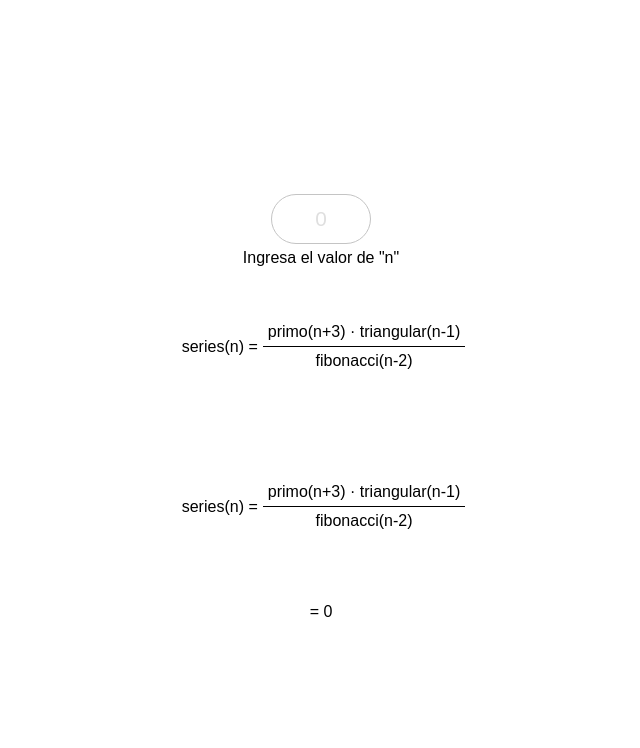
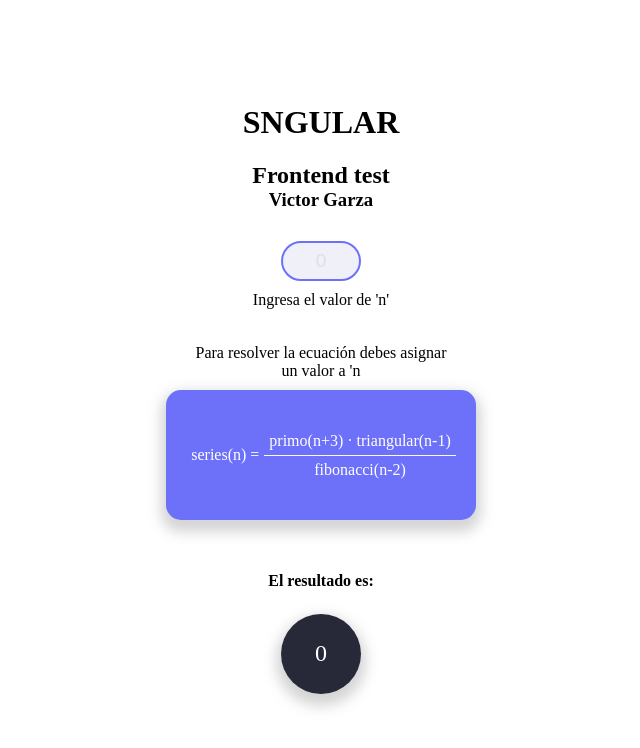
Before and after one commit to VGM137/testSngular, a React app in the folder client/: page / in a window 1280 px wide. Shown: the whole page, without its empty margins (319-959 px from the left). Built offline with nearby package versions, Linux system fonts and the light colour scheme.

Commit message:
Application done

```diff
--- a/client/src/assets/styles/App.css
+++ b/client/src/assets/styles/App.css
@@ -3,7 +3,7 @@
 }
 
 body{
-  font-family: Arial, Helvetica, sans-serif;
+  font-family: Montserrat;
   margin: 0;
 }
 
--- a/client/src/assets/styles/Components/Home.css
+++ b/client/src/assets/styles/Components/Home.css
@@ -1,11 +1,15 @@
 .home-wrapper{
   display: flex;
   flex-direction: column;
-  height: 100vh;
+  height: 100%;
   width: 100vw;
   justify-content: center;
   align-items: center;
   max-width: 1440px;
   margin: auto;
   padding: 30px;
+  min-height: 100vh;
 }
+.home-wrapper h2, .home-wrapper h3{
+  margin: 0;
+}
--- a/client/src/assets/styles/Components/Input.css
+++ b/client/src/assets/styles/Components/Input.css
@@ -2,6 +2,36 @@
   display: flex;
   flex-direction: column;
   align-items: center;
+  max-width: 100%;
+}
+.input-process__title {
+  width: 80%;
+  text-align: center;
+  margin: 30px auto 10px;
+  font-weight: 500;
+}
+.process-wrapper{
+  margin: 0 auto 30px;
+  display: flex;
+  flex-direction: column;
+  align-items: baseline;
+  background: #6d71f9;
+  padding: 20px;
+  border-radius: 15px;
+  box-shadow: 0px 7px 13px 5px #8f8f8f61;
+}
+.input-description__wrapper:not(:first-child){
+  opacity: 0;
+  max-height: 0;
+  overflow: hidden;
+  height: auto;
+  padding: 0;
+  transition: opacity .5s, padding .6s, max-height .5s;
+}
+.process-wrapper.active .input-description__wrapper:not(:first-child){
+  opacity: 1;
+  max-height: 300px;
+  padding: 20px 0;
 }
 
 
@@ -15,20 +45,40 @@ input::-webkit-inner-spin-button {
 }
 .input-number {
   -webkit-appearance: none;
+  background: #eff0f8;
   border: 1px solid #c4c4c4;
   border-radius: 100px;
-    font-size: 1.3em;
-    height: 50px;
+  font-size: 1.2em;
+  height: 40px;
   margin: 30px auto 5px;
   outline: none;
   text-align: center;
-    width: 100px;
+  width: 80px;
 }
 .input-number::placeholder{
   color: #dfdfdf;
 }
 .input-number:focus{
-  border: 2px solid #5cb0ff;
+  border: 2px solid #6d71f9;
+}
+.input-number:not(:focus){
+  border: 2px solid #6d71f9;
+}
+#inputN {
+  margin: 5px;
+  display: flex;
+  flex-direction: column;
+  text-align: center;
+}
+.input-number.valid{
+  border: 2px solid #6fff5c;
+}
+.input-number.invalid + #inputN::after{
+  content: attr(data-not-allowed);
+  color: red
+}
+.input-number.invalid{
+  border: 2px solid #ff5c5c;
 }
 
 .input-descripcion__operation{
@@ -36,10 +86,33 @@ input::-webkit-inner-spin-button {
   grid-template-areas: 'serie primotriangular'
     'serie fib ';
   max-width: 435px;
-  margin: auto
 }
 .input-description__wrapper{
-  margin: 50px 0;
+  border-top: 1px solid rgba(255, 255, 255, 0.5);
+  width: 100%;
+  padding: 15px 0;
+  width: 100%;
+  display: flex;
+  color: white;
+  font-size: 0.6em;
+}
+@media screen and (min-width:355px) {
+  .input-description__wrapper{
+    font-size: 0.8em;
+  }
+}
+@media screen and (min-width:380px) {
+  .input-description__wrapper{
+    font-size: 0.9em;
+  }
+}
+@media screen and (min-width:425px) {
+  .input-description__wrapper{
+    font-size: 1em;
+  }
+}
+.input-description__wrapper:first-child{
+  border: none;
 }
 .serie{
   grid-area: serie;
@@ -55,7 +128,7 @@ input::-webkit-inner-spin-button {
   align-items: end;
   justify-content: center;
   padding: 5px;
-  border-bottom: solid 1px black;
+  border-bottom: solid 1px rgb(250, 250, 250);
 }
 .fib{
   grid-area: fib;
@@ -65,3 +138,14 @@ input::-webkit-inner-spin-button {
   justify-content: center;
   padding: 5px;
 }
+.inputs-see__more {
+  margin: 10px  0 0 auto;
+  background: #ffffff;
+  border-radius: 100px;
+  padding: 0 5px;
+  font-size: 0.9em;
+  cursor: pointer;
+}
+.inputs-see__more p{
+  margin: 10px;
+}
--- /dev/null
+++ b/client/src/assets/styles/Components/Output.css
@@ -0,0 +1,22 @@
+.output-wrapper {
+  display: flex;
+  flex-direction: column;
+  align-items: center;
+}
+.output-wrapper h4 {
+  margin-bottom: 0;
+}
+
+.output-result {
+  line-height: 1px;
+  font-size: 24px;
+  height: 80px;
+  width: 80px;
+  background: #272838;
+  display: flex;
+  align-items: center;
+  justify-content: center;
+  color: white;
+  border-radius: 100px;
+  box-shadow: 0px 7px 13px 5px #8f8f8f61;
+}
--- a/client/src/components/Input.jsx
+++ b/client/src/components/Input.jsx
@@ -11,13 +11,19 @@ const Input = () => {
   let [primo, setPrimo] = useState('primo(n+3)')
   let [triangle, setTriangle] = useState('triangular(n-1)')
   let [fib, setFib] = useState('fibonacci(n-2)')
+  let [isShowing, setShowing] = useState(false)
   let dispatch = useDispatch()
+
+  let process = document.querySelector('.process-wrapper')
 
   const handleChange = (e) => {
     let targetValue = e.target.value
-    let valid = targetValue === '' || targetValue === '0' || targetValue === '1' || targetValue == 2
+    let invalid = targetValue === '' || targetValue === '0' || targetValue === '1' || targetValue == 2
 
-    if(!valid){
+    if(!invalid){
+      setShowing(true)
+      e.target.classList.add('valid')
+      e.target.classList.remove('invalid')
       targetValue = parseInt(e.target.value)
       setValue(targetValue)
       let serie = new Series()
@@ -33,6 +39,10 @@ const Input = () => {
 
       dispatch(seriesValue(newSeriesValue ))
     }else{
+      e.target.classList.add('invalid')
+      e.target.classList.remove('valid')
+      process.classList.contains('active') ? process.classList.remove('active') : process.classList.add('active')
+      setShowing(false)
       setValue('n')
       setPrimo('primo(n+3)')
       setTriangle('triangular(n-1)')
@@ -41,15 +51,46 @@ const Input = () => {
     }
   }
 
+  const handleClick = (e) => {
+    e.stopPropagation()
+    e.preventDefault()
+    process.classList.contains('active') ? process.classList.remove('active') : process.classList.add('active')
+    console.log(process)
+  }
+
+  const handleBlur = (e) => {
+    console.log(e)
+    e.target.classList.remove('invalid')
+    e.target.classList.remove('valid')
+  }
+
   return (
     <div className="input-wrapper">
-      <input aria-labelledby="inputN" className="input-number" placeholder="0" type="number" min={0} onChange={(e) => handleChange(e)} ></input>
-      <label id="inputN" htmlFor='inputN'>Ingresa el valor de "n"</label>
+      <input
+      aria-labelledby="inputN"
+      className="input-number"
+      placeholder="0"
+      type="number"
+      min={0}
+      onChange={(e) => handleChange(e)}
+      onBlur={(e) => handleBlur(e)}/>
+      <label data-not-allowed='*Número inválido' id="inputN" htmlFor='inputN'>Ingresa el valor de 'n'</label>
+      <p className="input-process__title">Para resolver la ecuación debes asignar un valor a 'n</p>
+      <div className="process-wrapper">
         <div className="input-description__wrapper">
           <div className="input-descripcion__operation">
             <p className="serie">series({value}) = </p>
             <p className="primotriangular">primo({value}+3) &#xb7; triangular({value}-1)</p>
             <p className="fib">fibonacci({value}-2)</p>
+          </div>
+        </div>
+        {isShowing &&
+        <>
+          <div className="input-description__wrapper">
+            <div className="input-descripcion__operation">
+              <p className="serie">series({value}) = </p>
+              <p className="primotriangular">primo({value+3}) &#xb7; triangular({value-1})</p>
+              <p className="fib">fibonacci({value-2})</p>
             </div>
           </div>
           <div className="input-description__wrapper">
@@ -59,6 +100,19 @@ const Input = () => {
               <p className="fib">{fib}</p>
             </div>
           </div>
+          <div className="input-description__wrapper">
+            <div className="input-descripcion__operation">
+              <p className="serie">series({value}) = </p>
+              <p className="primotriangular">{primo*triangle}</p>
+              <p className="fib">{fib}</p>
+            </div>
+          </div>
+          <div className="inputs-see__more" onClick={(e) => handleClick(e)}>
+            <p>Ver desarrollo</p>
+          </div>
+        </>
+        }
+      </div>
     </div>
   )
 }
--- a/client/src/components/Output.jsx
+++ b/client/src/components/Output.jsx
@@ -1,5 +1,6 @@
 import React from "react";
 import { useSelector } from "react-redux";
+import '../assets/styles/Components/Output.css'
 
 const Output = () => {
 
@@ -7,7 +8,8 @@ const Output = () => {
 
   return (
     <div className="output-wrapper" >
-      <p className="output-result" data-testid="result">= {series}</p>
+      <h4>El resultado es:</h4>
+      <p className="output-result" data-testid="result">{series}</p>
     </div>
   )
 }
--- a/client/src/containers/Home.jsx
+++ b/client/src/containers/Home.jsx
@@ -7,6 +7,9 @@ import Name from "../components/Name";
 const Home = () => {
   return (
     <div className="home-wrapper" >
+      <h1>SNGULAR</h1>
+      <h2>Frontend test</h2>
+      <h3>Victor Garza</h3>
       <Input />
       <Output />
     </div>
```
Also changed, not shown: client/src/__test__/Input.test.js (+1 -1 lines). Lines whose indentation alone changed are shown as unchanged.
